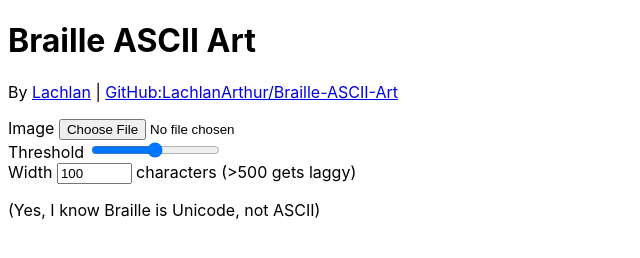
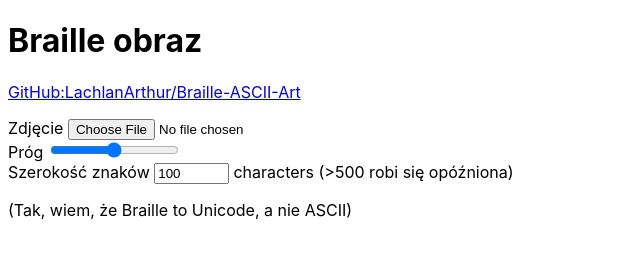
Before and after one commit to Nixoonn/braille-obraz, a website with bundled scripts: page Braille-ASCII-Art-master/index.html in a window 1280 px wide. Shown: the whole page, without its empty margins (0-640 px from the left). Built offline with nearby package versions, Linux system fonts and the light colour scheme.

Commit message:
Update index.html

```diff
--- a/Braille-ASCII-Art-master/index.html
+++ b/Braille-ASCII-Art-master/index.html
@@ -5,27 +5,27 @@
 	<meta charset="UTF-8">
 	<meta name="viewport" content="width=device-width, initial-scale=1.0">
 	<meta http-equiv="X-UA-Compatible" content="ie=edge">
-	<title>Braille ASCII Art</title>
+	<title>Braille obraz</title>
 	<link rel="stylesheet" href="styles.css">
 </head>
 
 <body>
 
-	<h1>Braille ASCII Art</h1>
-	<p>By <a href="https://lach.la">Lachlan</a> | <a href="https://github.com/LachlanArthur/Braille-ASCII-Art">GitHub:LachlanArthur/Braille-ASCII-Art</a></p>
+	<h1>Braille obraz</h1>
+	<p><a href="https://github.com/Nixoonn/braille-obraz">GitHub:LachlanArthur/Braille-ASCII-Art</a></p>
 
-	<label for="filepicker">Image</label>
+	<label for="filepicker">Zdjęcie</label>
 	<input type="file" id="filepicker" accept=".png,.jpeg,.jpg">
 	<br>
-	<label for="threshold">Threshold</label>
+	<label for="threshold">Próg</label>
 	<input type="range" id="threshold" min="0" max="255" value="127">
 	<br>
-	<label for="width">Width</label>
-	<input type="number" id="width" value="100" step="10"> characters (>500 gets laggy)
+	<label for="width">Szerokość znaków</label>
+	<input type="number" id="width" value="100" step="10"> characters (>500 robi się opóźniona)
 
 	<div id="output" contenteditable="true"></div>
 
-	<p>(Yes, I know Braille is Unicode, not ASCII)</p>
+	<p>(Tak, wiem, że Braille to Unicode, a nie ASCII)</p>
 
 	<script src="dist/index.js" type="module"></script>
 
```
